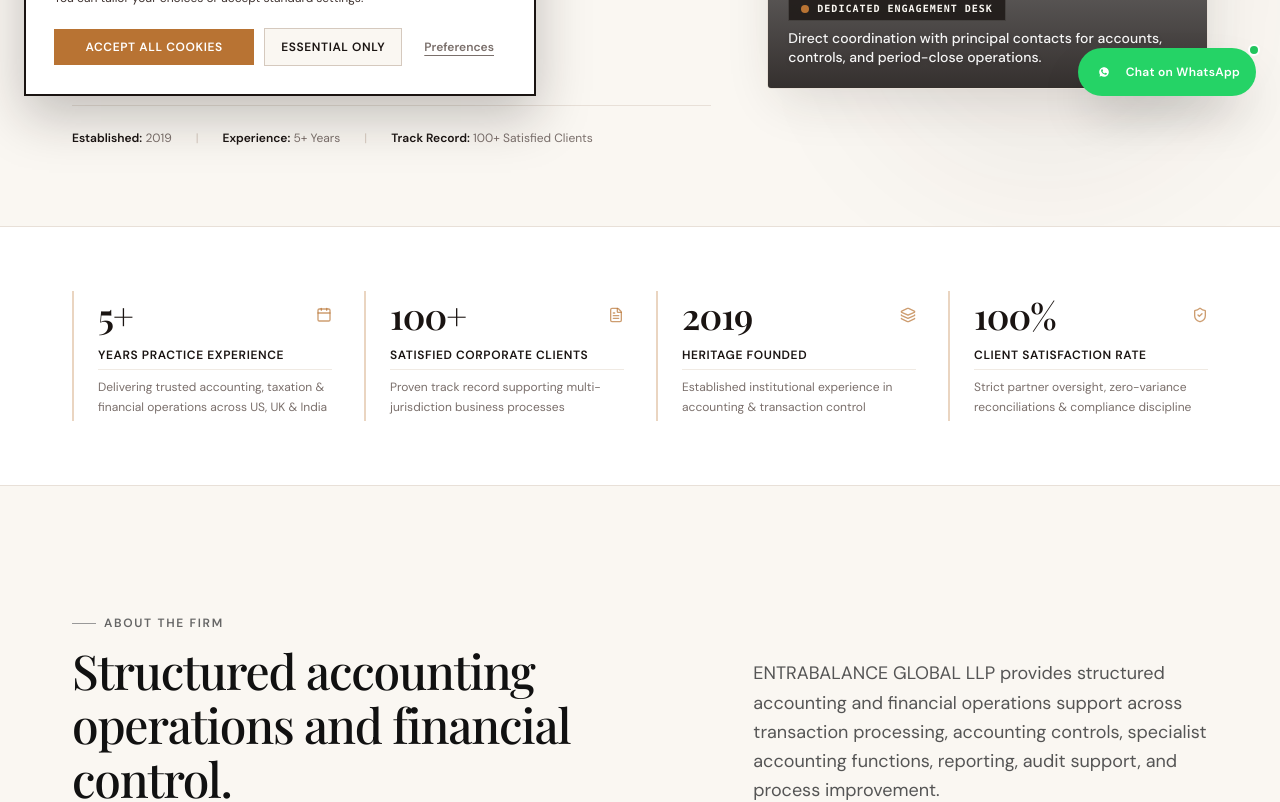
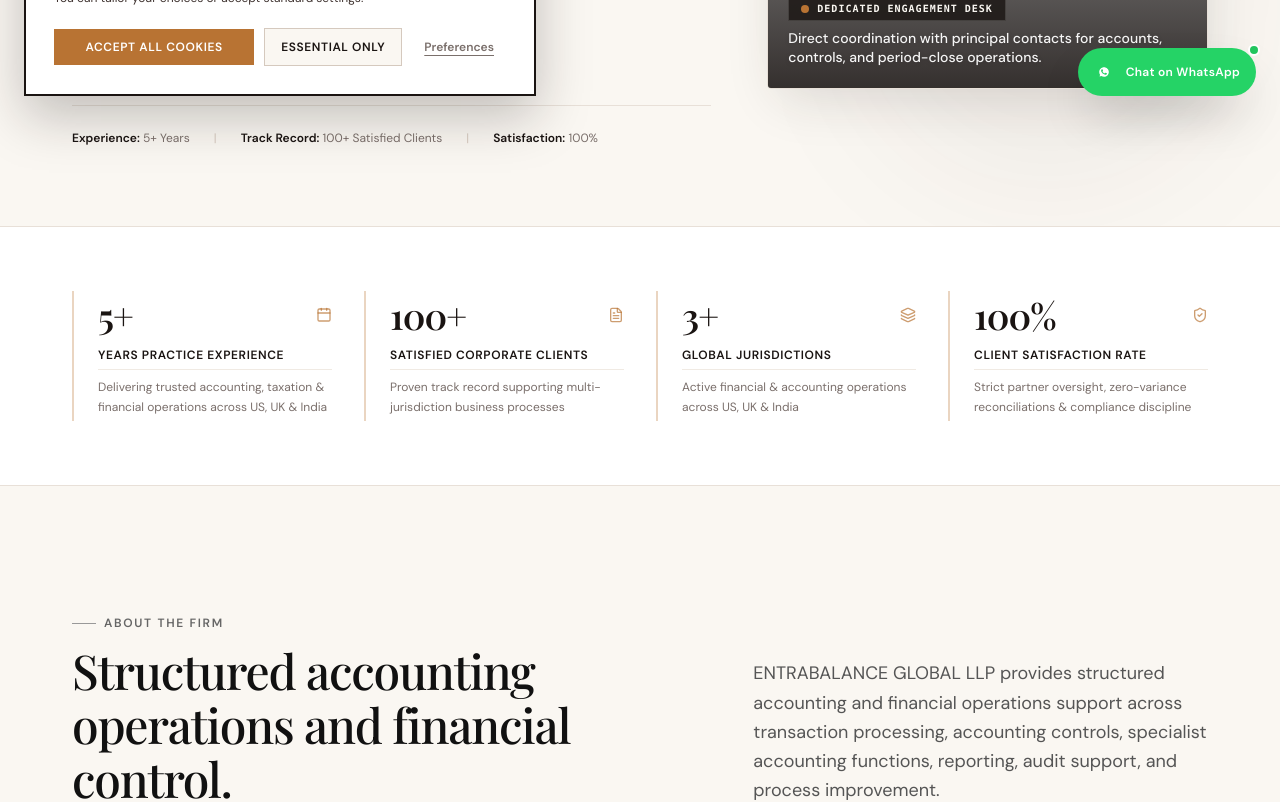
Before and after one commit to GaurangJagtap/yogesh-website, a Next.js app: page / in a window 1280 px wide. Shown: the part 680-1482 px from the top of the page. Built offline with nearby package versions, Linux system fonts and the light colour scheme; grey boxes are pictures that could not be loaded; a web font is replaced by a local one.

Commit message:
Remove 2019 incorporation references across website

```diff
--- a/app/contact/page.tsx
+++ b/app/contact/page.tsx
@@ -106,8 +106,8 @@
                   </div>
                   <div className="space-y-1.5 text-xs text-[#555555]">
                     <div><strong className="text-[#111111]">LLPIN:</strong> {companyInformation.llpin}</div>
-                    <div><strong className="text-[#111111]">Date of Incorporation:</strong> {companyInformation.incorporationDate}</div>
                     <div><strong className="text-[#111111]">Entity Type:</strong> {companyInformation.entityType}</div>
+                    <div><strong className="text-[#111111]">Practice Experience:</strong> {companyInformation.experienceYears}</div>
                   </div>
                 </div>
 
--- a/components/CorporateInfoBlock.tsx
+++ b/components/CorporateInfoBlock.tsx
@@ -46,13 +46,13 @@
             <div className="p-4 bg-[#FAF7F2] border border-[#E8E0D8] space-y-1">
               <div className="flex items-center gap-1.5 text-[#7A6F6B] font-medium uppercase tracking-wider text-[11px]">
                 <Calendar className="w-3.5 h-3.5 text-[#B87333]" />
-                <span>Incorporation</span>
+                <span>Track Record</span>
               </div>
               <div className="text-sm font-semibold text-[#1A1412]">
-                {companyInformation.incorporationDate}
+                {companyInformation.experienceYears}
               </div>
               <p className="text-[#7A6F6B] leading-relaxed text-[11px]">
-                Officially incorporated
+                Professional practice experience
               </p>
             </div>
 
--- a/components/Footer.tsx
+++ b/components/Footer.tsx
@@ -30,7 +30,7 @@
             </p>
             <div className="pt-2 text-xs text-[#9E9086] space-y-1">
               <div><strong className="text-white">LLPIN:</strong> {companyInformation.llpin}</div>
-              <div><strong className="text-white">Incorporated:</strong> {companyInformation.incorporationDate}</div>
+              <div><strong className="text-white">Entity:</strong> {companyInformation.entityType}</div>
             </div>
           </div>
 
@@ -171,7 +171,7 @@
                 <div className="text-white font-medium">Entity Registration</div>
                 <div>{companyInformation.legalName}</div>
                 <div>LLPIN: {companyInformation.llpin}</div>
-                <div className="text-[#9E9086] pt-1">Inc. Date: {companyInformation.incorporationDate}</div>
+                <div className="text-[#9E9086] pt-1">{companyInformation.entityType}</div>
               </div>
               <div className="space-y-1">
                 <div className="text-white font-medium">Principal Contacts</div>
--- a/components/Hero.tsx
+++ b/components/Hero.tsx
@@ -51,15 +51,15 @@
             {/* Subtle factual credentials indicator */}
             <div className="mt-10 pt-6 border-t border-[#E8E0D8] flex flex-wrap items-center gap-6 text-xs text-[#7A6F6B]">
               <div>
-                <span className="font-semibold text-[#1A1412]">Established:</span> {companyInformation.incorporationDate}
-              </div>
-              <div className="hidden sm:block text-[#D5C9BE]">|</div>
-              <div>
                 <span className="font-semibold text-[#1A1412]">Experience:</span> {companyInformation.experienceYears}
               </div>
               <div className="hidden sm:block text-[#D5C9BE]">|</div>
               <div>
                 <span className="font-semibold text-[#1A1412]">Track Record:</span> {companyInformation.clientsServed}
+              </div>
+              <div className="hidden sm:block text-[#D5C9BE]">|</div>
+              <div>
+                <span className="font-semibold text-[#1A1412]">Satisfaction:</span> {companyInformation.satisfactionRate}
               </div>
             </div>
           </div>
--- a/components/Stats.tsx
+++ b/components/Stats.tsx
@@ -17,9 +17,9 @@
       icon: FileText,
     },
     {
-      number: "2019",
-      label: "Heritage Founded",
-      detail: "Established institutional experience in accounting & transaction control",
+      number: "3+",
+      label: "Global Jurisdictions",
+      detail: "Active financial & accounting operations across US, UK & India",
       icon: Layers,
     },
     {
--- a/data/team.ts
+++ b/data/team.ts
@@ -15,8 +15,6 @@
   shortName: "ENTRABALANCE GLOBAL",
   brandMark: "EG",
   llpin: "ACF-4900",
-  incorporationDate: "2019",
-  incorporationYear: "2019",
   experienceYears: "5+ Years",
   clientsServed: "100+ Satisfied Clients",
   satisfactionRate: "100%",
```
